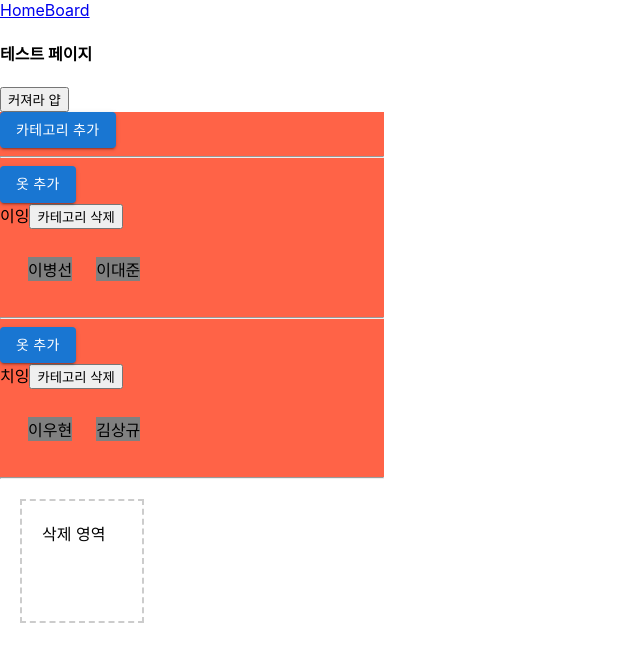
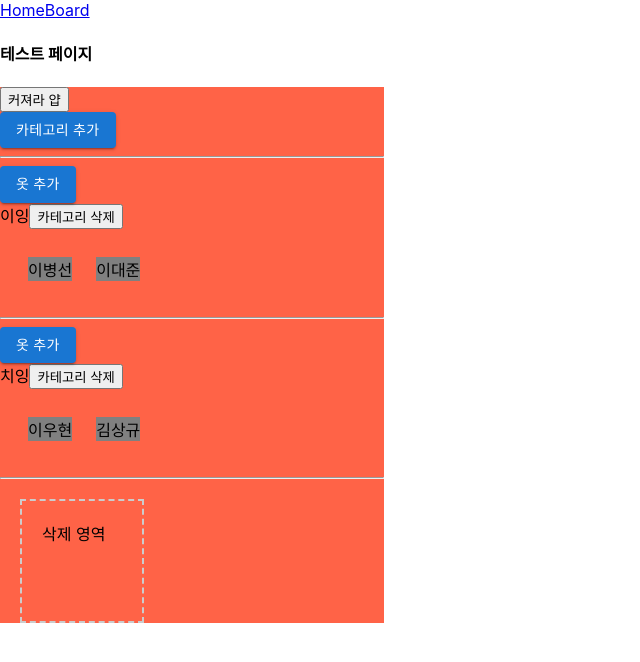
Before and after one commit to djLee77/draw-wardrobe, a React (Create React App) app in the folder reactboard/: page /test in a window 1280 px wide. Shown: the top 662 px of the page, without its empty margins (0-640 px from the left). Built offline with nearby package versions, Linux system fonts and the light colour scheme; no server answers.

Commit message:
div 요소 수정

```diff
--- a/reactboard/src/pages/TestPage.jsx
+++ b/reactboard/src/pages/TestPage.jsx
@@ -42,12 +42,13 @@ const TestPage = () => {
   return (
     <div className="container">
       <h4>테스트 페이지</h4>
-      <button type="button" onClick={toggle}>
-        {isLarged ? '작아져라 얍' : '커져라 얍'}
-      </button>
+
       <div
         style={{ width: isLarged ? '80%' : '30%', backgroundColor: 'tomato' }}
       >
+        <button type="button" onClick={toggle}>
+          {isLarged ? '작아져라 얍' : '커져라 얍'}
+        </button>
         <AddCategoryModal setList={setList} />
         <hr />
         {list.map(category => (
@@ -57,8 +58,8 @@ const TestPage = () => {
             setList={setList}
           />
         ))}
+        <Trash list={list} setList={setList} />
       </div>
-      <Trash list={list} setList={setList} />
     </div>
   );
 };
```
